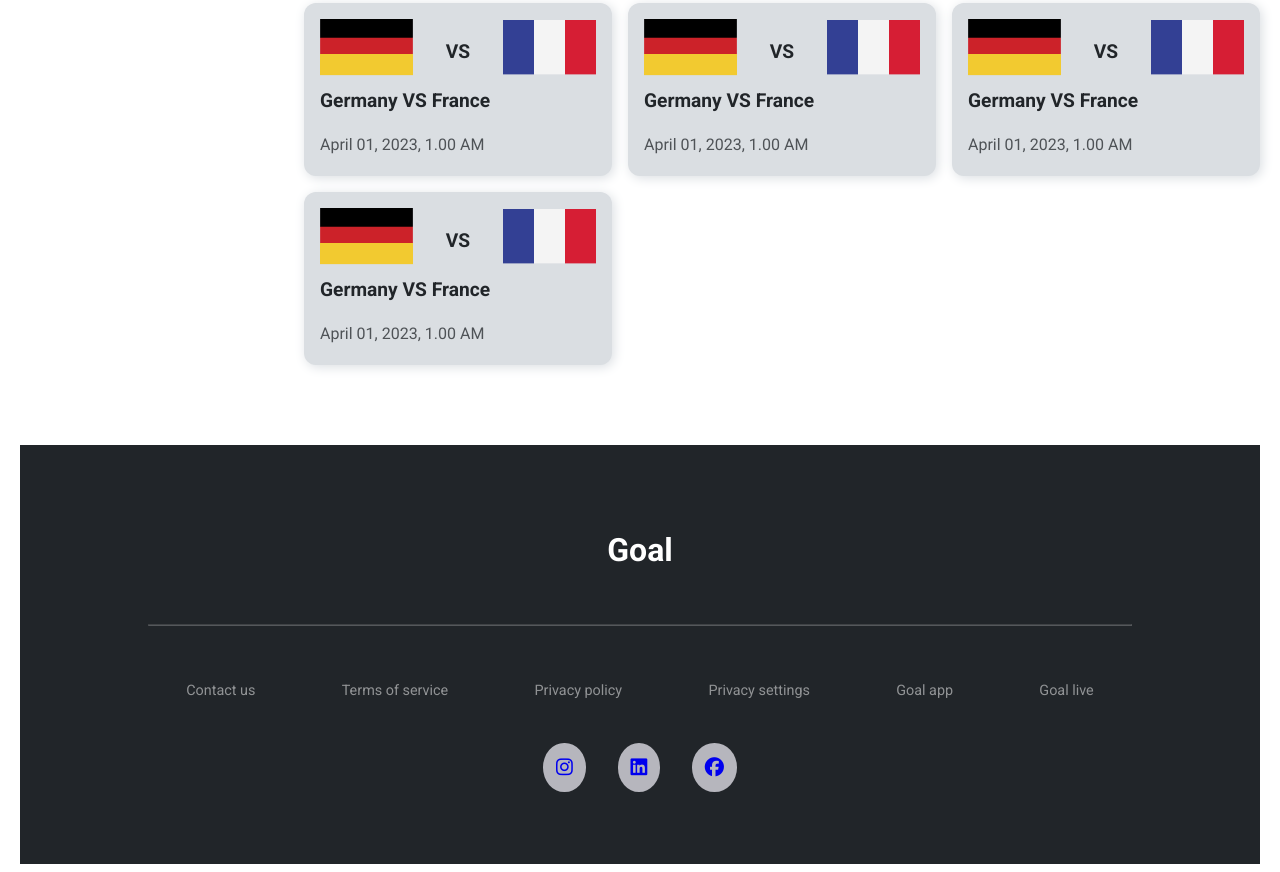
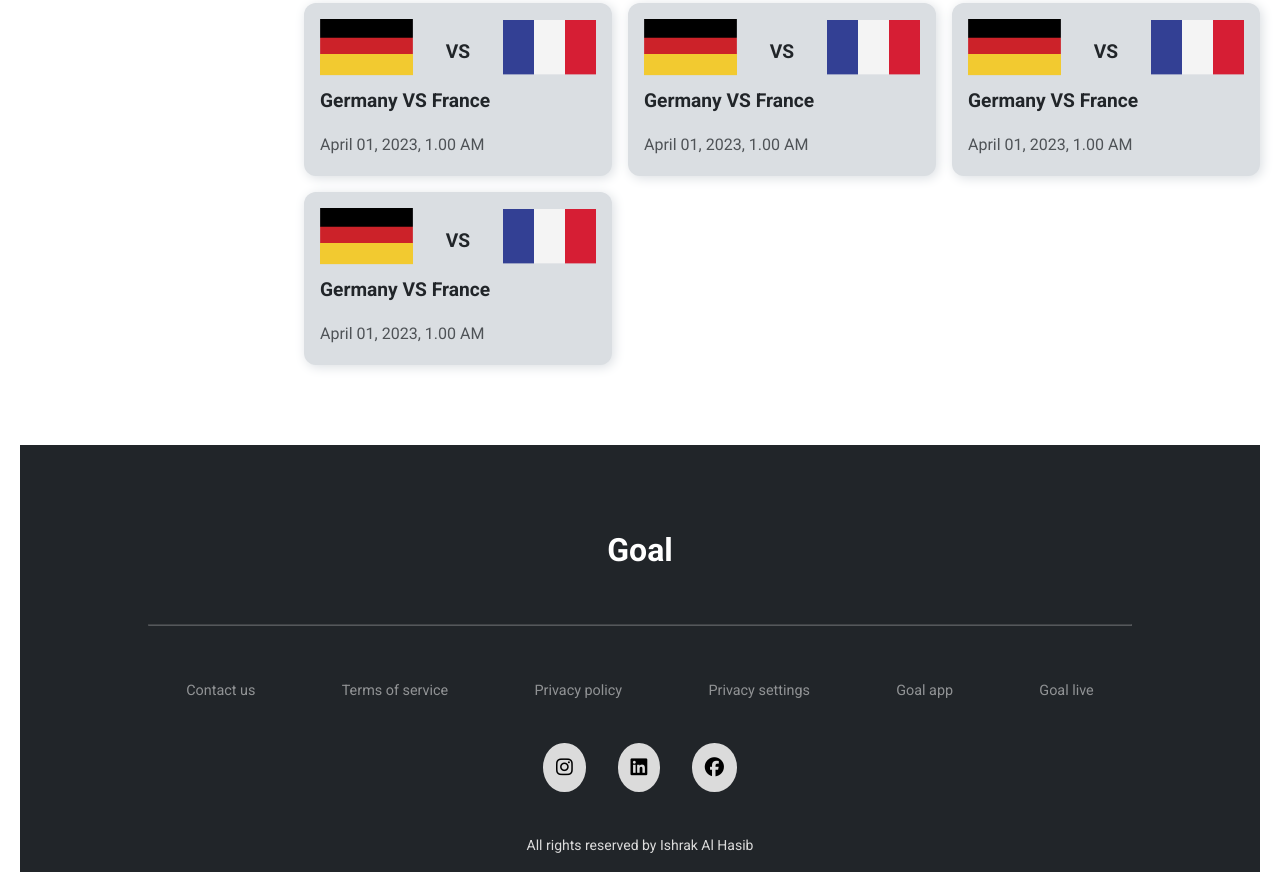
Before and after one commit to ishrak-217/assignment-worldcup, a plain HTML site: page football.html in a window 1280 px wide. Shown: the part 1052-1924 px from the top of the page. Drawn offline with Linux system fonts and the light colour scheme.

Commit message:
added some changes

```diff
--- a/css/media.css
+++ b/css/media.css
@@ -4,7 +4,6 @@
 
     .container {
       flex-direction: column;
-
       align-items: center;
       text-align: center;
       margin: 0.5rem 1rem 1rem 1rem;
@@ -111,11 +110,11 @@
 
       background-color: #f03e3e;
       padding: 1rem 2rem;
-      border-radius: 15px;
+      border-radius: 10px;
 
       color: white;
       font-weight: 700;
       text-align: center;
       margin: 2rem auto;
     }
-  }
+}
--- a/css/style.css
+++ b/css/style.css
@@ -66,7 +66,7 @@ img {
   display: inline-block;
   background-color: #f03e3e;
   padding: 1rem 2rem;
-  border-radius: 15px;
+  border-radius: 5px;
   margin: 2rem 0;
   color: white;
   font-weight: 700;
@@ -147,7 +147,7 @@ aside {
 .footer {
   background-color: #212529;
   color: white;
-  padding: 5rem;
+  padding: 5rem 5rem 1rem 5rem;
   text-align: center;
 }
 hr {
@@ -177,10 +177,17 @@ hr {
   gap: 2rem;
 }
 .social-icons a {
-  background-color: rgb(182, 182, 189);
+  background-color: rgb(219, 219, 219);
   padding: 0.8rem;
   border-radius: 50%;
+  color: #000000;
 }
+.last-footer{
+    font-size: 14px;
+    margin-top: 50px;
+    color:rgb(219, 219, 219);
+}
+
 /* ------------------football website------------- */
 .games {
   display: grid;
--- a/football.html
+++ b/football.html
@@ -5,7 +5,7 @@
     <meta charset="UTF-8">
     <meta http-equiv="X-UA-Compatible" content="IE=edge">
     <meta name="viewport" content="width=device-width, initial-scale=1.0">
-    <title>Football update</title>
+    <title>Football News</title>
     <link rel="stylesheet" href="css/style.css">
     <link rel="stylesheet" href="css/media.css">
 </head>
@@ -234,10 +234,13 @@
         </nav>
         <div class="social-icons">
             <ul>
-                <li><a href="www.instagram.com"> <i class="fa-brands fa-instagram"></i></a></li>
-                <li><a href="www.linkedin.com"> <i class="fa-brands fa-linkedin"></i></a></li>
-                <li><a href="www.facebook.com"> <i class="fa-brands fa-facebook "></i></a></li>
+                <li><a href="https://www.instagram.com"> <i class="fa-brands fa-instagram"></i></a></li>
+                <li><a href="https://www.linkedin.com"> <i class="fa-brands fa-linkedin"></i></a></li>
+                <li><a href="https://www.facebook.com"> <i class="fa-brands fa-facebook "></i></a></li>
             </ul>
+        </div>
+        <div class="last-footer">
+            <p>All rights reserved  by Ishrak Al Hasib</p>
         </div>
     </footer>
 
```
Also changed, not shown: index.html (+4 -2 lines).
